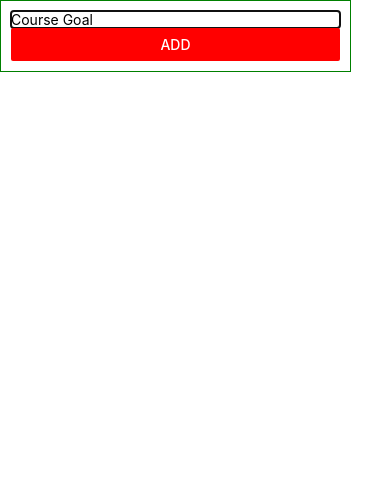
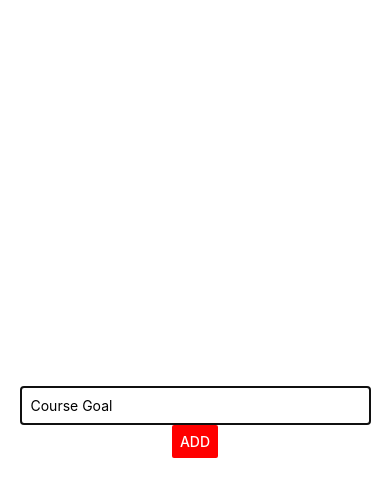
Before and after one commit to rossmawd/react-native-test-app, a React Native app: screen / in a window 390 px wide. Both pictures are taken after a click on the button "ADD GOAL". Shown: the top 496 px of the page. Built offline with nearby package versions, Linux system fonts and the light colour scheme.

Commit message:
Modal now centre justified and aligned

```diff
--- a/App.js
+++ b/App.js
@@ -52,10 +52,5 @@ const styles = StyleSheet.create({
     padding: 50,
     borderColor: "black",
     borderWidth: 1
-  },
-  inputContainer: {
-    flexDirection: "row",
-    justifyContent: "space-between",
-    alignItems: "center"
   }
 });
--- a/Components/GoalInput.js
+++ b/Components/GoalInput.js
@@ -3,13 +3,13 @@ import { TextInput, StyleSheet, Modal, View, Button } from 'react-native'
 
 const GoalInput = (props) => {
   return (
-    <Modal visible={props.isAddMode}>
-      <View style={styles.input}>
+    <Modal animationType="slide" visible={props.isAddMode} >
+      <View style={styles.inputContainer}>
         <TextInput
           placeholder="Course Goal"
-
           onChangeText={props.getInputHandler}
           value={props.enteredGoal}
+          style={styles.input}
         />
         <Button onPress={props.addGoalHandler} title="ADD" color={"red"} />
       </View>
@@ -25,5 +25,10 @@ const styles = StyleSheet.create({
     borderColor: "green",
     borderWidth: 1,
     padding: 10
+  },
+  inputContainer: {
+    flex: 1,
+    justifyContent: "center",
+    alignItems: "center"
   }
 });
```
